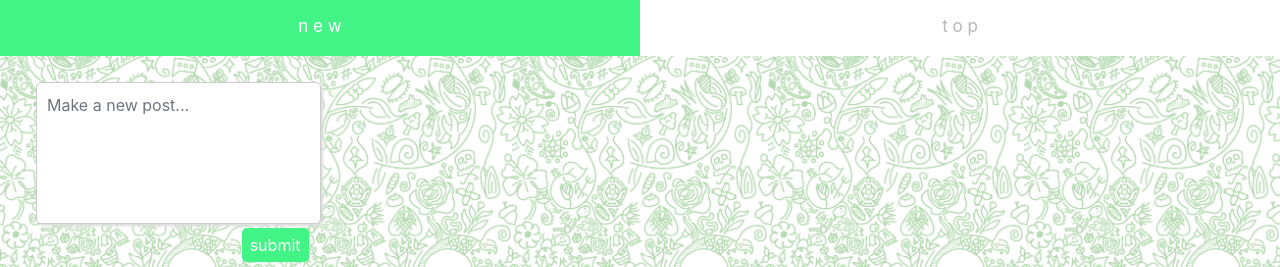
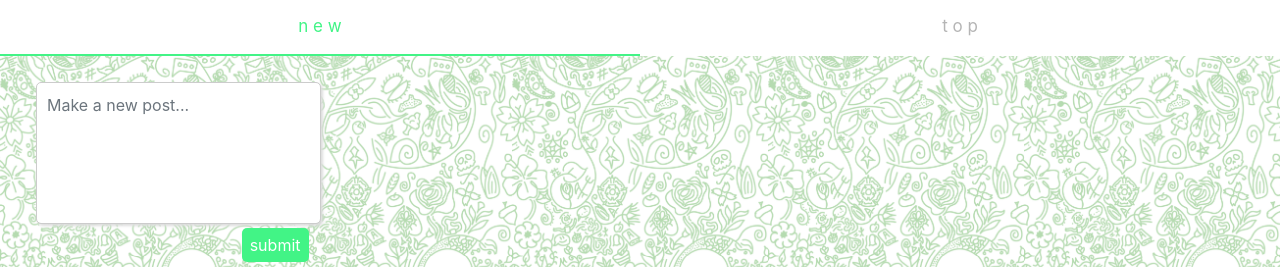
Before and after one commit to matt-how/compost, a plain HTML site: page index.html in a window 1280 px wide. Shown: the top 267 px of the page. Drawn offline with nearby package versions, Linux system fonts and the light colour scheme; no server answers.

Commit message:
fixed text on active navbar link not changing colour

```diff
--- a/styles.css
+++ b/styles.css
@@ -34,7 +34,7 @@ ul{
   background-color: #42f486;
   color: white;
 }
-.active {
+#navbar a.active {
     background-color: #FFFFFF;
     border-bottom: 2px solid #42f486;
     text-decoration-color: #42f486;
```
